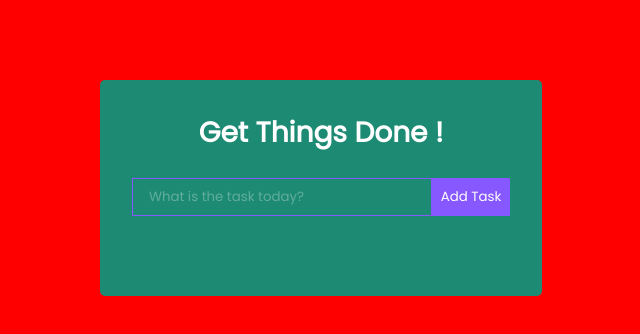
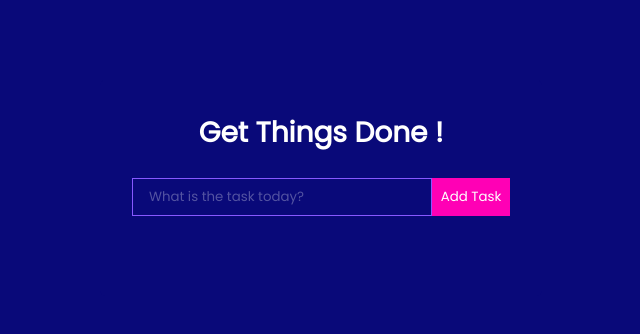
Before and after one commit to abuzarkhan1/todo-for-jenkins, a React (Create React App) app: page / in a window 1280 px wide. Shown: the top 334 px of the page, without its empty margins (319-959 px from the left). Built offline with nearby package versions, Linux system fonts and the light colour scheme.

Commit message:
Update App.css

```diff
--- a/src/App.css
+++ b/src/App.css
@@ -8,7 +8,7 @@
 }
 
 body {
-  background: red;
+  background: #090979;
   display: flex;
   justify-content: center;
   align-items: center;
@@ -25,7 +25,7 @@ h1 {
 }
 
 .TodoWrapper {
-  background: #1d8a73;
+  background: #090979;
   margin-top: 5rem;
   padding: 2rem;
   border-radius: 5px;
@@ -52,7 +52,7 @@ h1 {
 }
 
 .todo-btn {
-  background: #8758ff;
+  background: #ff00b5;
   color: #fff;
   border: none;
   padding: 0.55rem;
@@ -63,7 +63,7 @@ h1 {
   display: flex;
   justify-content: space-between;
   align-items: center;
-  background: #8758ff;
+  background: #ff00b5;
   color: #fff;
   padding: 0.75rem 1rem;
   border-radius: 5px;
```
